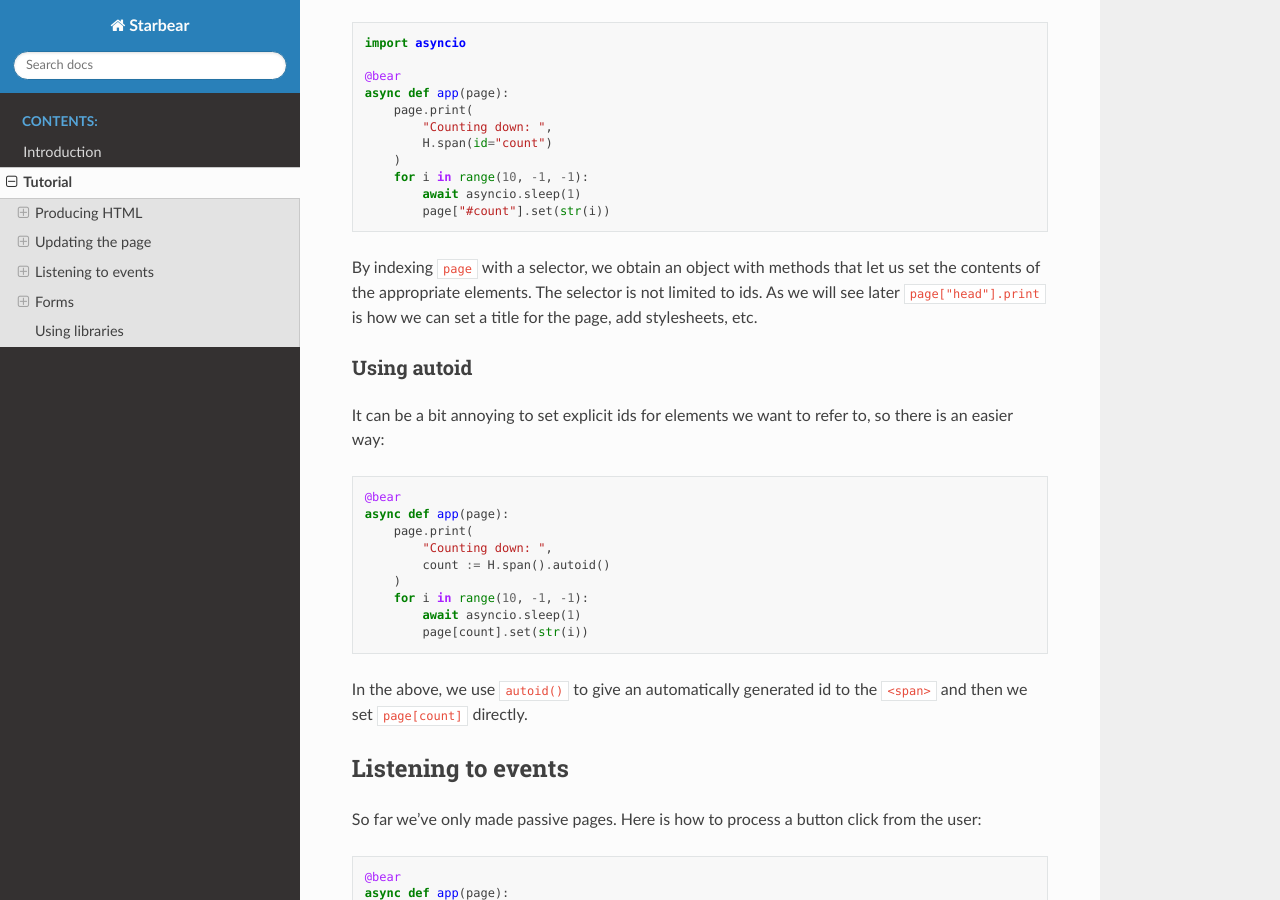
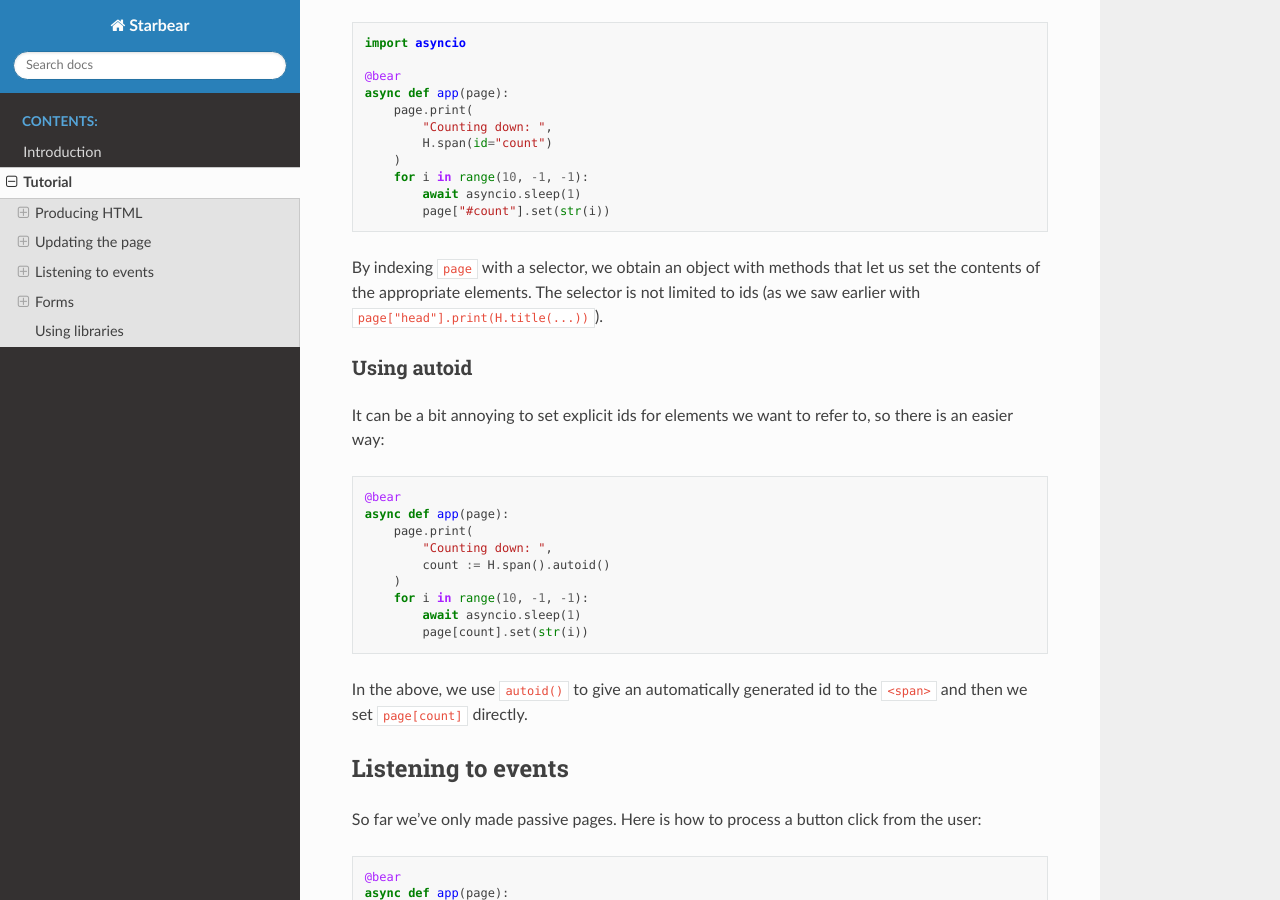
Before and after one commit to breuleux/starbear, a Sphinx documentation site: the page built from docs/tutorial.rst, in a window 1280 px wide and 900 px high, scrolled down 2155 px. Built offline with Sphinx 7.4.7 and the Read the Docs theme 2.0.0, drawn with Linux system fonts in a browser that asks for light colours.

Commit message:
Update doc and links

```diff
--- a/docs/tutorial.rst
+++ b/docs/tutorial.rst
@@ -119,7 +119,7 @@ Now let's get to something more interesting. How do we update the page over time
             await asyncio.sleep(1)
             page["#count"].set(str(i))
 
-By indexing ``page`` with a selector, we obtain an object with methods that let us set the contents of the appropriate elements. The selector is not limited to ids. As we will see later ``page["head"].print`` is how we can set a title for the page, add stylesheets, etc.
+By indexing ``page`` with a selector, we obtain an object with methods that let us set the contents of the appropriate elements. The selector is not limited to ids (as we saw earlier with ``page["head"].print(H.title(...))``).
 
 Using autoid
 ++++++++++++
```
Also changed, not shown: README.md (+3 -1 lines), docs/intro.rst (line endings or trailing spaces).
